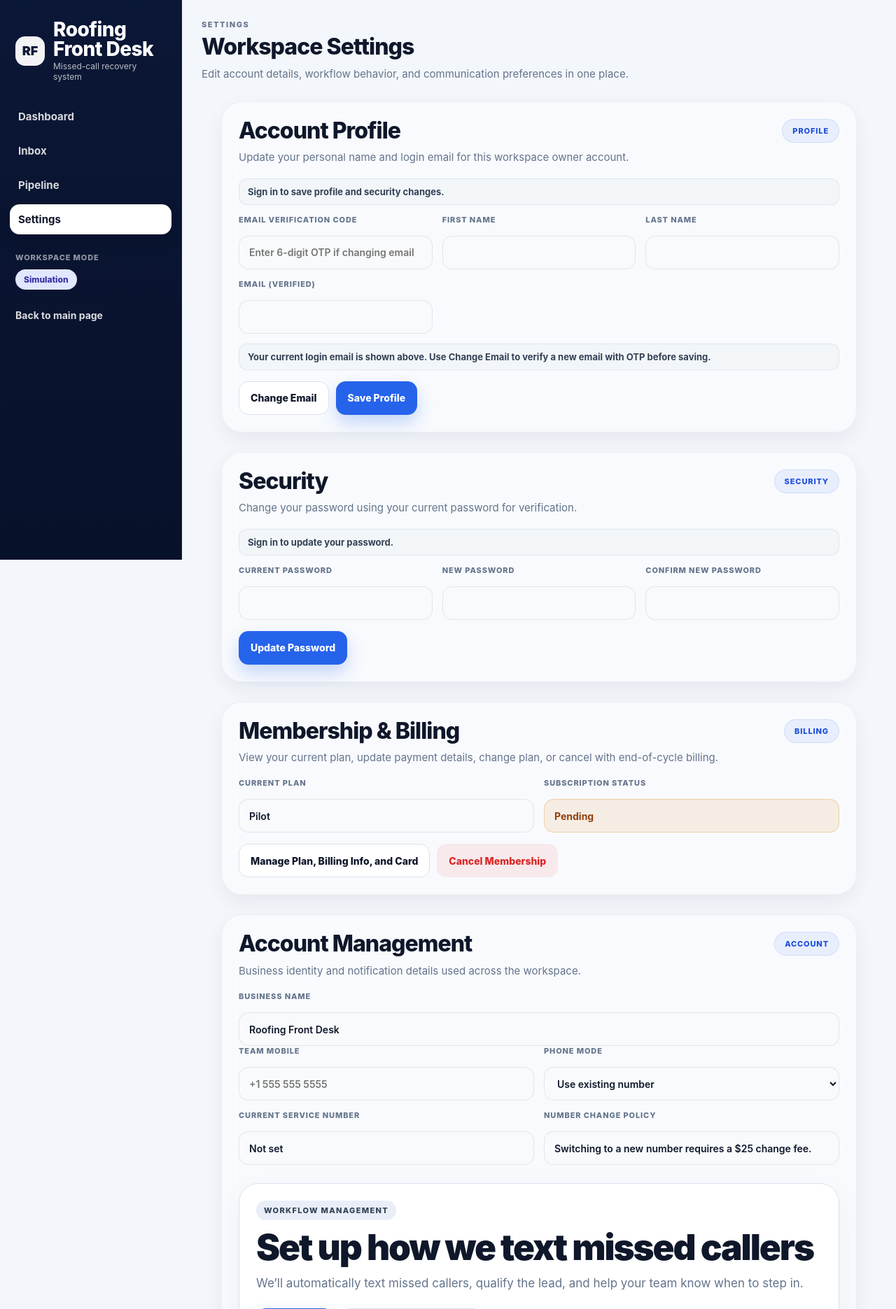
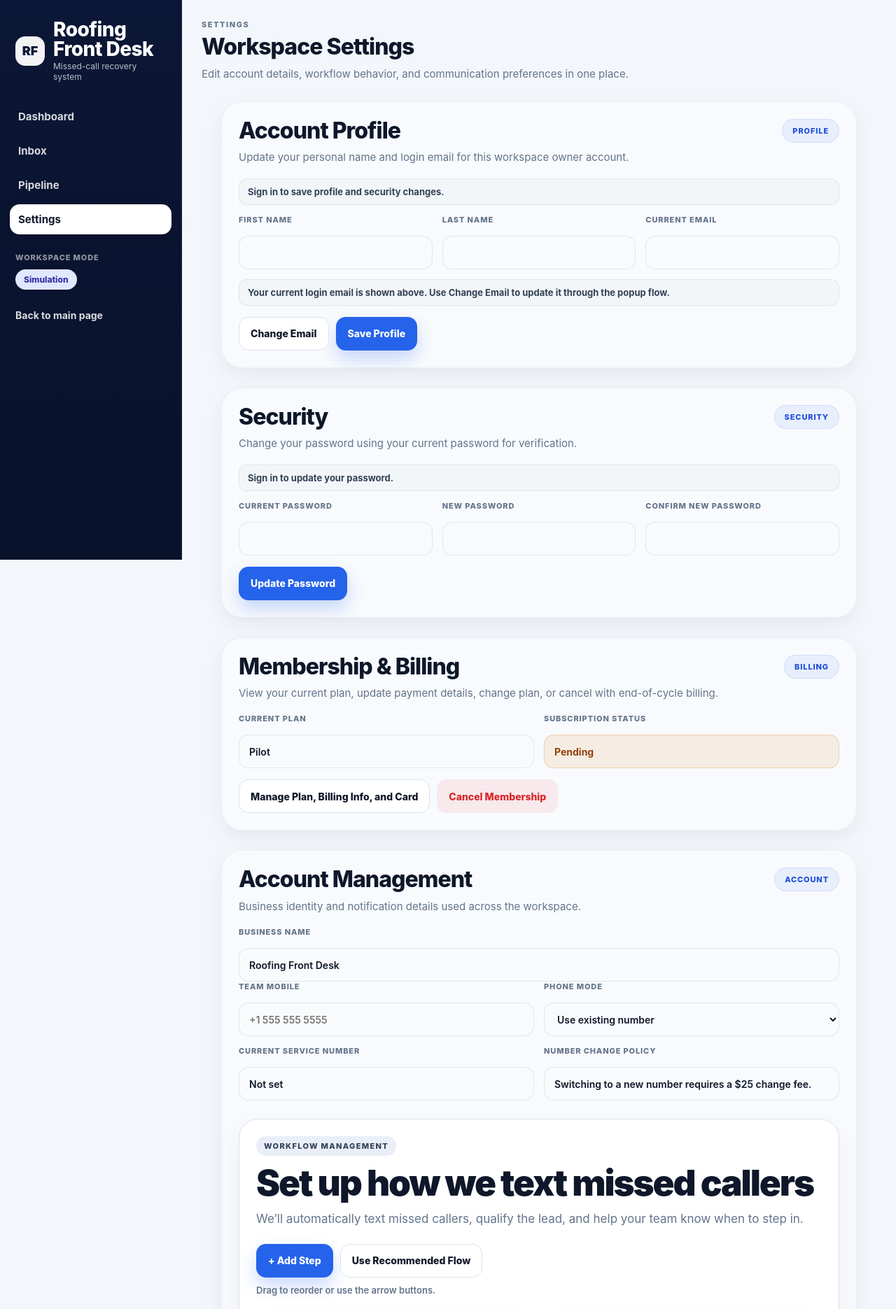
Before and after one commit to ahmedezeldin/roofing-mvp, a FastAPI app: page /demo/settings in a window 1280 px wide. Shown: the top 1871 px of the page at 70% size. Run offline with FastAPI, Linux system fonts and the light colour scheme; data comes from the database, SQL or seed files in the repository.

Commit message:
Refactor email change flow into popup verification

```diff
--- a/app/main.py
+++ b/app/main.py
@@ -2505,8 +2505,6 @@ def ui_update_account(
     request: Request,
     first_name: str = Form(...),
     last_name: str = Form(""),
-    email: str = Form(...),
-    email_otp: str = Form(""),
     db: Session = Depends(get_db),
 ):
     current_user = get_current_user_from_cookie(request, db)
@@ -2519,8 +2517,6 @@ def ui_update_account(
 
     normalized_first_name = (first_name or "").strip()
     normalized_last_name = (last_name or "").strip()
-    normalized_email = (email or "").strip().lower()
-    normalized_otp = (email_otp or "").strip()
 
     if not normalized_first_name:
         return render_app_settings_template(
@@ -2531,69 +2527,10 @@ def ui_update_account(
             account_error="First name is required.",
             profile_first_name=normalized_first_name,
             profile_last_name=normalized_last_name,
-            profile_email=normalized_email,
-        )
-
-    if not normalized_email:
-        return render_app_settings_template(
-            request,
-            db,
-            current_user,
-            workspace,
-            account_error="Email is required.",
-            profile_first_name=normalized_first_name,
-            profile_last_name=normalized_last_name,
-            profile_email=normalized_email,
-        )
-
-    existing_user = (
-        db.query(models.AppUser)
-        .filter(models.AppUser.email == normalized_email, models.AppUser.id != current_user.id)
-        .first()
-    )
-    if existing_user:
-        return render_app_settings_template(
-            request,
-            db,
-            current_user,
-            workspace,
-            account_error="That email is already used by another account.",
-            profile_first_name=normalized_first_name,
-            profile_last_name=normalized_last_name,
-            profile_email=normalized_email,
-        )
-
-    current_email = (current_user.email or "").strip().lower()
-
-    if normalized_email != current_email:
-        email_change = (
-            db.query(models.EmailChangeCode)
-            .filter(
-                models.EmailChangeCode.user_id == current_user.id,
-                models.EmailChangeCode.new_email == normalized_email,
-                models.EmailChangeCode.used_at.is_not(None),
-                models.EmailChangeCode.expires_at >= datetime.utcnow(),
-            )
-            .order_by(models.EmailChangeCode.used_at.desc(), models.EmailChangeCode.created_at.desc())
-            .first()
-        )
-
-        if not email_change:
-            return render_app_settings_template(
-                request,
-                db,
-                current_user,
-                workspace,
-                account_error="Please verify your new email with the Change Email popup before saving profile changes.",
-                profile_first_name=normalized_first_name,
-                profile_last_name=normalized_last_name,
-                profile_email=normalized_email,
-            )
-
-        email_change.expires_at = datetime.utcnow()
+            profile_email=(current_user.email or "").strip().lower(),
+        )
 
     current_user.full_name = f"{normalized_first_name} {normalized_last_name}".strip()
-    current_user.email = normalized_email
     db.commit()
 
     return render_app_settings_template(
@@ -2707,6 +2644,7 @@ def ui_verify_email_change_otp(
     if not email_change or hash_reset_code(normalized_otp) != email_change.code_hash:
         return JSONResponse({"ok": False, "error": "Invalid or expired OTP."}, status_code=400)
 
+    current_user.email = normalized_new_email
     email_change.used_at = datetime.utcnow()
     email_change.expires_at = datetime.utcnow() + timedelta(minutes=PASSWORD_RESET_VERIFY_MINUTES)
     db.commit()
--- a/app/templates/demo/settings.html
+++ b/app/templates/demo/settings.html
@@ -37,10 +37,6 @@
 
   <div class="settings-three-col">
     <div class="settings-field">
-      <label class="settings-label">Email Verification Code</label>
-      <input class="input" name="email_otp" inputmode="numeric" pattern="[0-9]{6}" maxlength="6" placeholder="Enter 6-digit OTP if changing email">
-    </div>
-    <div class="settings-field">
       <label class="settings-label">First Name</label>
       <input class="input" name="first_name" value="{{ profile_first_name or '' }}" required>
     </div>
@@ -49,14 +45,13 @@
       <input class="input" name="last_name" value="{{ profile_last_name or '' }}">
     </div>
     <div class="settings-field">
-      <label class="settings-label">Email (Verified)</label>
+      <label class="settings-label">Current Email</label>
       <input id="account-email-display" class="input" type="email" value="{{ profile_email if has_account_access else '' }}" readonly>
-      <input id="account-email-value" name="email" type="hidden" value="{{ profile_email if has_account_access else '' }}">
     </div>
   </div>
 
   <div class="settings-alert settings-alert-muted" style="margin-top: 12px;">
-    Your current login email is shown above. Use <strong>Change Email</strong> to verify a new email with OTP before saving.
+    Your current login email is shown above. Use <strong>Change Email</strong> to update it through the popup flow.
   </div>
 
   <div style="display:flex; gap:10px; margin-top:16px;">
@@ -828,7 +823,6 @@
     const confirmEmailInput = document.getElementById('email-change-confirm-email');
     const otpInput = document.getElementById('email-change-otp');
     const accountEmailDisplay = document.getElementById('account-email-display');
-    const accountEmailValue = document.getElementById('account-email-value');
     let pendingNewEmail = '';
 
     const showFeedback = (message, type = 'muted') => {
@@ -941,7 +935,6 @@
 
         const verifiedEmail = payload.new_email || pendingNewEmail;
         if (accountEmailDisplay) accountEmailDisplay.value = verifiedEmail;
-        if (accountEmailValue) accountEmailValue.value = verifiedEmail;
         closeEmailModal();
       });
     }
```
